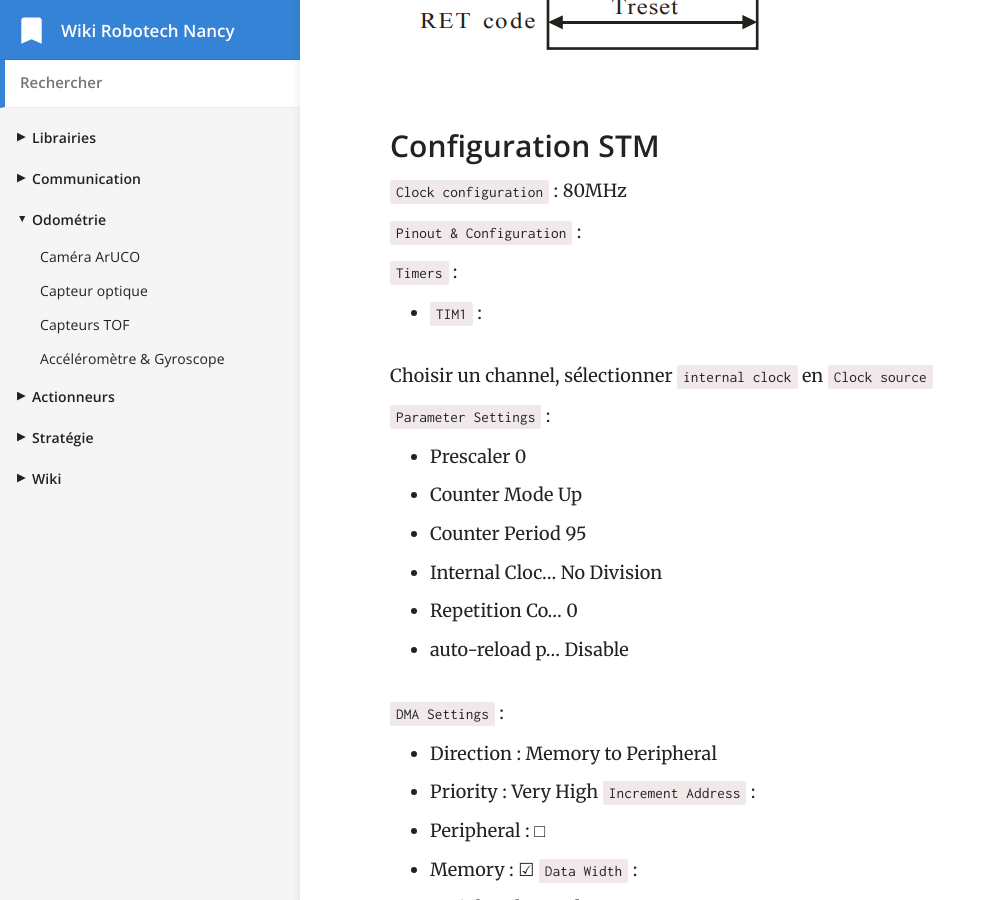
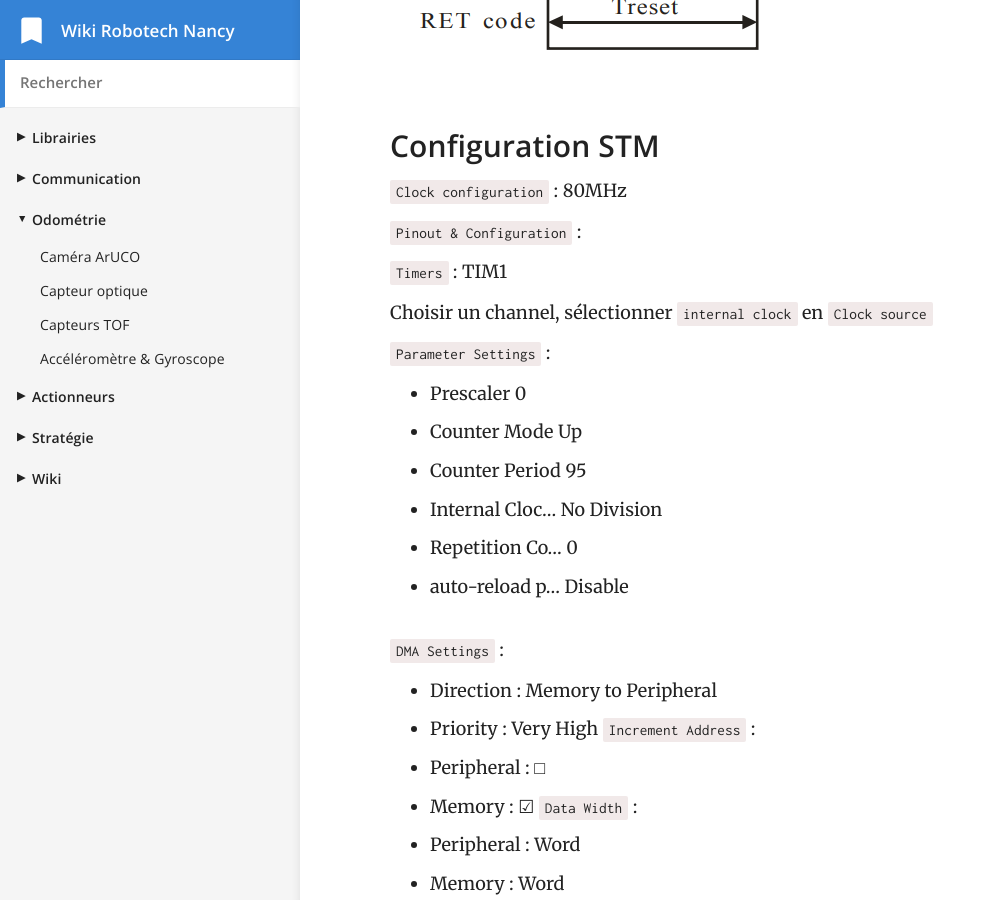
Before and after one commit to RobotechNancy/robotechnancy.github.io, a Jekyll site: the page built from _docs/odometrie/optique.md, in a window 1280 px wide and 900 px high, scrolled down 1494 px. Shown: the whole window, without its empty margins (0-996 px from the left). Built offline with Jekyll 4.4.1, drawn with Linux system fonts in a browser that asks for light colours.

```diff
--- a/_docs/odometrie/optique.md
+++ b/_docs/odometrie/optique.md
@@ -26,25 +26,24 @@ On envoie à la suite les trames pour chaque LED selon le schéma suivant :
 
 `Pinout & Configuration` :
 
-`Timers` :
-- `TIM1` :
+`Timers` : 	TIM1
 
 Choisir un channel, sélectionner `internal clock` en `Clock source`
 
 `Parameter Settings` :
-- Prescaler		0
-- Counter Mode	Up
-- Counter Period	95
-- Internal Cloc...	No Division
-- Repetition Co...	0
-- auto-reload p...	Disable
+* Prescaler		0
+* Counter Mode	Up
+* Counter Period	95
+* Internal Cloc...	No Division
+* Repetition Co...	0
+* auto-reload p...	Disable
 
 `DMA Settings` :
-- Direction :	Memory to Peripheral
-- Priority :	Very High
+* Direction :	Memory to Peripheral
+* Priority :	Very High
 `Increment Address` :
-- Peripheral : □
-- Memory : 	 ☑
+* Peripheral : □
+* Memory : 	 ☑
 `Data Width` :
-- Peripheral : Word
-- Memory : 	 Word
+* Peripheral : Word
+* Memory : 	 Word
```
